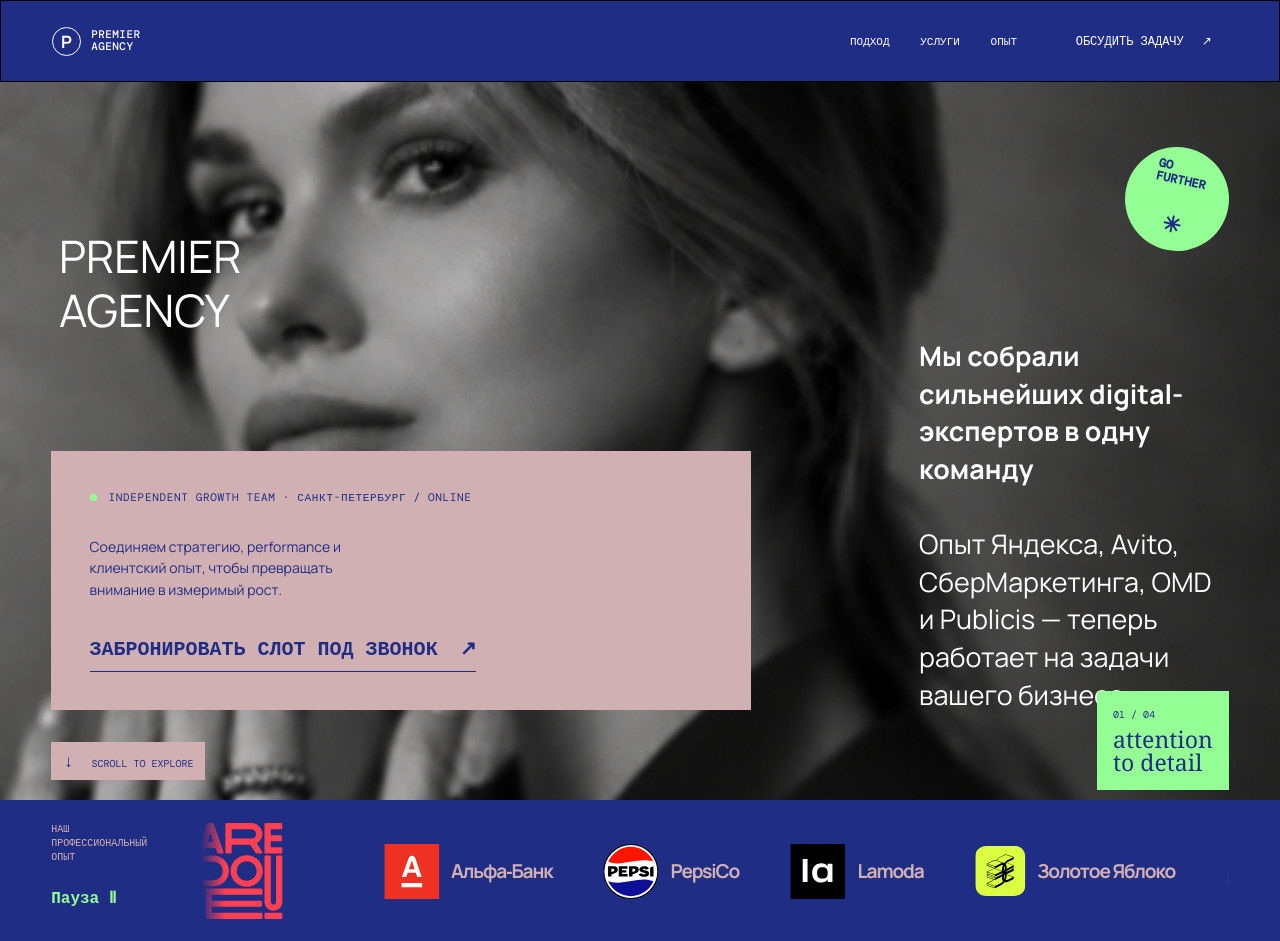
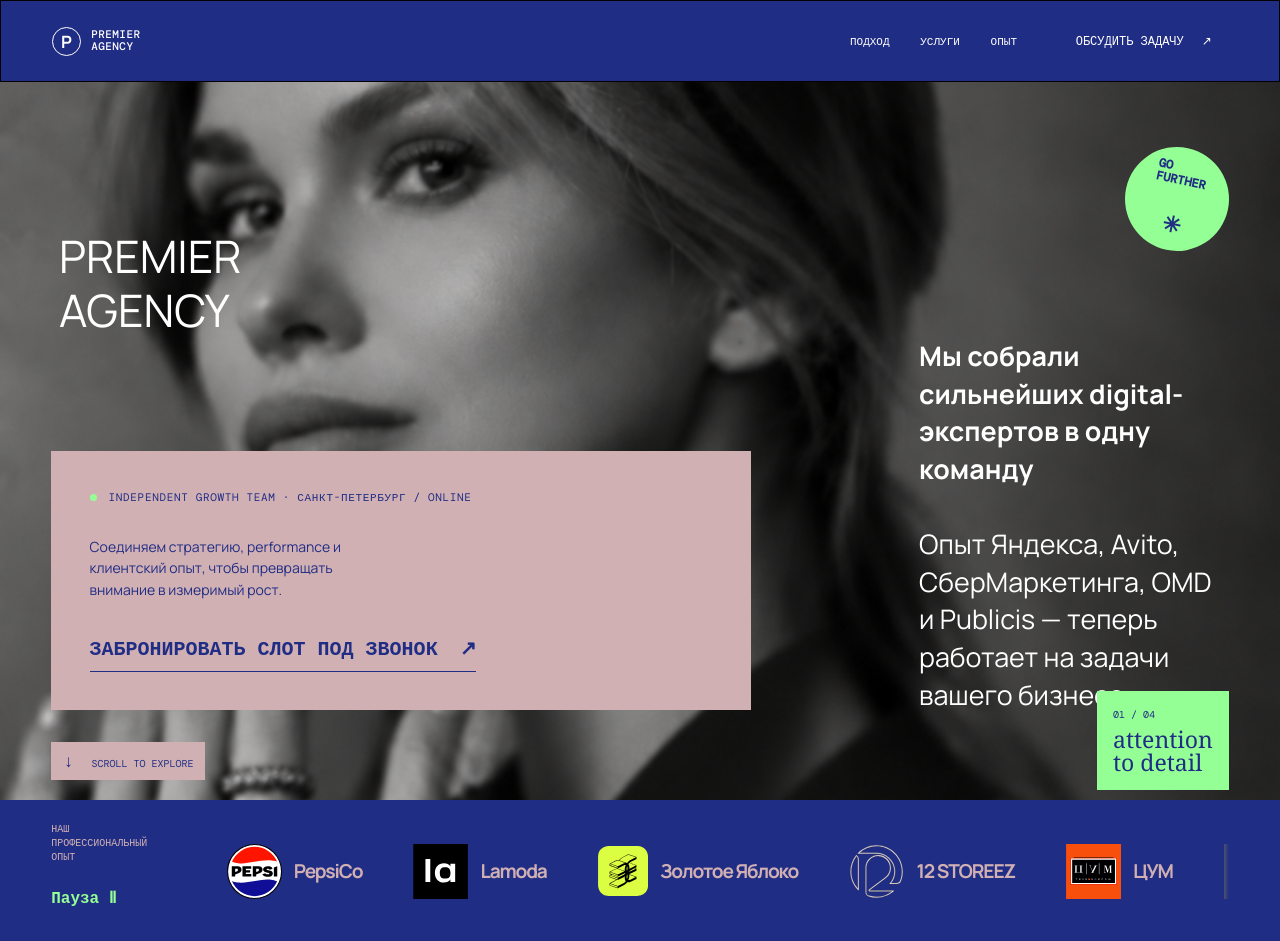
Before and after one commit to vinodell/premieragen, a React (Create React App) app: page / in a window 1280 px wide. Shown: the top 941 px of the page. Built offline with nearby package versions, Linux system fonts and the light colour scheme.

Commit message:
fix logo

```diff
--- a/src/consts.ts
+++ b/src/consts.ts
@@ -112,18 +112,19 @@ export const NAV_ITEMS: readonly NavItem[] = [
 export const CLIENTS: readonly Client[] = [
   { name: "Яндекс", Icon: YandexLogo },
   { name: "Avito", Icon: AvitoLogo },
-  { name: "Simple Wine", Icon: SimplewineLogo },
-  { name: "", Icon: LaredouteLogo },
   { name: "Альфа‑Банк", Icon: AlphaLogo },
   { name: "PepsiCo", Icon: PepsiLogo },
   { name: "Lamoda", Icon: LamodaLogo },
   { name: "Золотое Яблоко", Icon: GoldenappleLogo },
-  { name: "", Icon: AlrosaLogo },
   { name: "12 STOREEZ", Icon: TwelvestoryLogo },
   { name: "ЦУМ", Icon: DltLogo },
+  { name: "Т‑Банк", Icon: TbankLogo },
+  { name: "Simple Wine", Icon: SimplewineLogo },
+  { name: "", Icon: BorkLogo },
   { name: "", Icon: LegendaLogo },
-  { name: "Т‑Банк", Icon: TbankLogo },
-  { name: "", Icon: BorkLogo },
+  { name: "", Icon: PikLogo },
+  { name: "", Icon: LaredouteLogo },
+  { name: "", Icon: AlrosaLogo },
   { name: "СберМаркетинг", Icon: SberLogo },
   { name: "OMD", Icon: OmdLogo },
   { name: "Publicis Group", Icon: PublicLogo },
@@ -133,28 +134,24 @@ export const CLIENTS: readonly Client[] = [
   { name: "", Icon: IldeboteLogo },
   { name: "Лэтуаль", Icon: LetualLogo },
   { name: "Рив Гош", Icon: RivgoshLogo },
-  { name: "X5 Retail Group", Icon: XfiveLogo },
+  { name: "Retail Group", Icon: XfiveLogo },
   { name: "", Icon: MaksidomLogo },
   { name: "Hoff", Icon: HoffLogo },
   { name: "", Icon: EvalarLogo },
-  { name: "Биннофарм Групп", Icon: CompanyIcon }, // поискать вектор
   { name: "", Icon: ThreesixsixLogo },
   { name: "", Icon: PharmstandardLogo },
   { name: "ЗдравСити", Icon: ZdravcityLogo },
   { name: "Самолет", Icon: SamoletLogo },
-  { name: "", Icon: PikLogo }, // уменьшить буквы
   { name: "ДонСтрой", Icon: DonstroiLogo },
   { name: "Инвитро", Icon: InvitroLogo },
   { name: "", Icon: AskonaLogo },
   { name: "М.Видео", Icon: MvideoLogo },
   { name: "", Icon: WinelabLogo },
-  { name: "Акрихин", Icon: CompanyIcon },
   { name: "Лемана ПРО", Icon: LemanaproLogo },
   { name: "Бургер Кинг", Icon: BurgerkingLogo },
   { name: "", Icon: KomusLogo },
   { name: "", Icon: LibredermLogo },
   { name: "Улыбка Радуги", Icon: UlibkarainbowLogo },
-  { name: "Бронхипрет", Icon: CompanyIcon }, // нет svg
   { name: "", Icon: BksLogo },
   { name: "Самокат", Icon: SamokatLogo },
   { name: "", Icon: ProfiLogo },
@@ -163,7 +160,7 @@ export const CLIENTS: readonly Client[] = [
   { name: "World Class", Icon: WorldclassLogo },
   { name: "Ivi", Icon: IviLogo },
   { name: "Okko", Icon: OkkoLogo },
-  { name: "", Icon: RendevouLogo }, // сделать вектор самому
+  { name: "", Icon: RendevouLogo },
   { name: "Спортмастер", Icon: SportmasterLogo },
   { name: "", Icon: LoverepublicLogo },
 ];
--- a/src/icons/PikLogo.tsx
+++ b/src/icons/PikLogo.tsx
@@ -2,15 +2,18 @@ export const PikLogo = () => (
   <svg
     xmlns="http://www.w3.org/2000/svg"
     id="logo"
-    width="26.4375rem"
+    width="12.4375rem"
     height="6rem"
+    viewBox="0 0 416 128"
     version="1.1"
   >
-    <path
-      id="tekst"
-      d="m0 128v-128h124.264v128h-35.864v-96.256h-52.536v96.256zm230.184-74.072-57.376 74.072h-31.864v-128h35.864v74.072l57.376-74.072h31.864v128h-35.864zm88.4 22.528v51.544h-35.856v-128h35.864v53.08l42.864-53.08h41.864l-51.04 62.12 63.72 65.88h-48.208l-49.2-51.544z"
-      fill="#fc4c02"
-      stroke-width="8"
-    />
+    <g transform="translate(41.6 12.8) scale(0.8)">
+      <path
+        id="tekst"
+        d="m0 128v-128h124.264v128h-35.864v-96.256h-52.536v96.256zm230.184-74.072-57.376 74.072h-31.864v-128h35.864v74.072l57.376-74.072h31.864v128h-35.864zm88.4 22.528v51.544h-35.856v-128h35.864v53.08l42.864-53.08h41.864l-51.04 62.12 63.72 65.88h-48.208l-49.2-51.544z"
+        fill="#fc4c02"
+        strokeWidth="8"
+      />
+    </g>
   </svg>
 );
```
